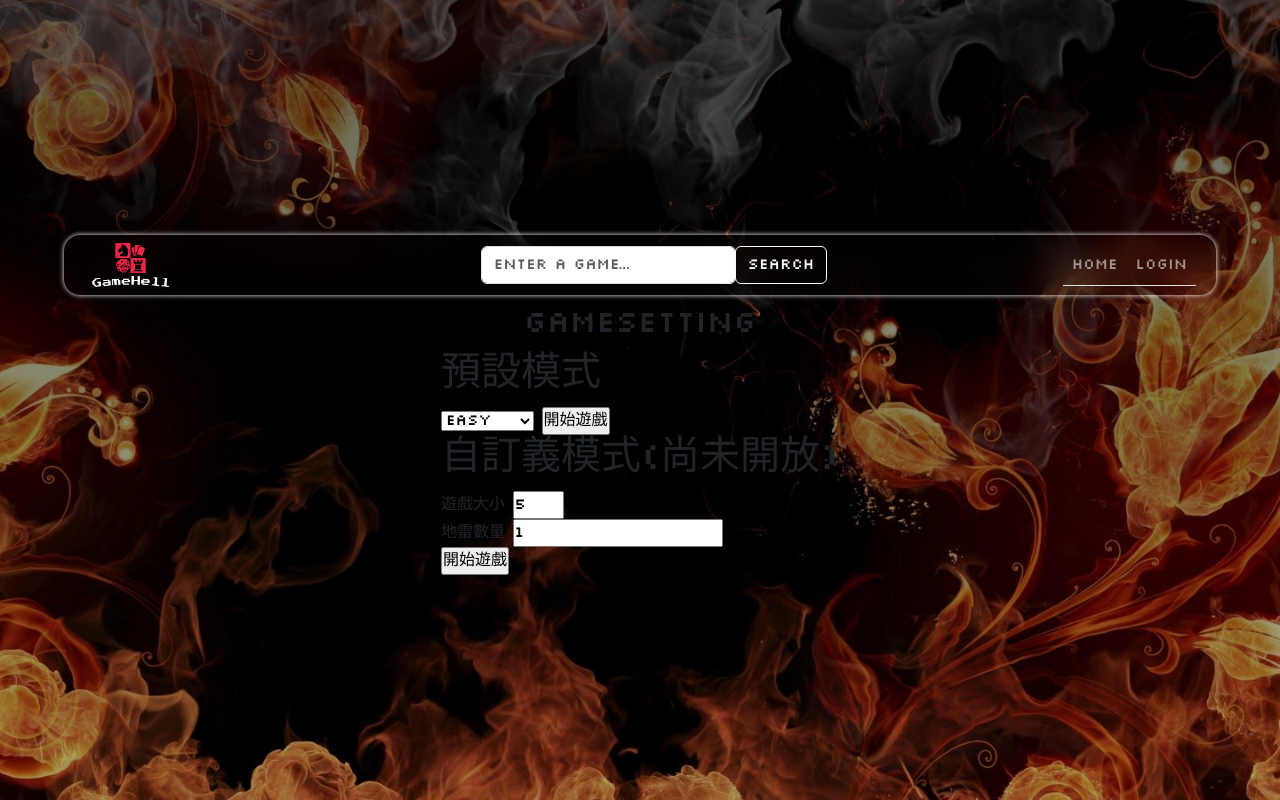
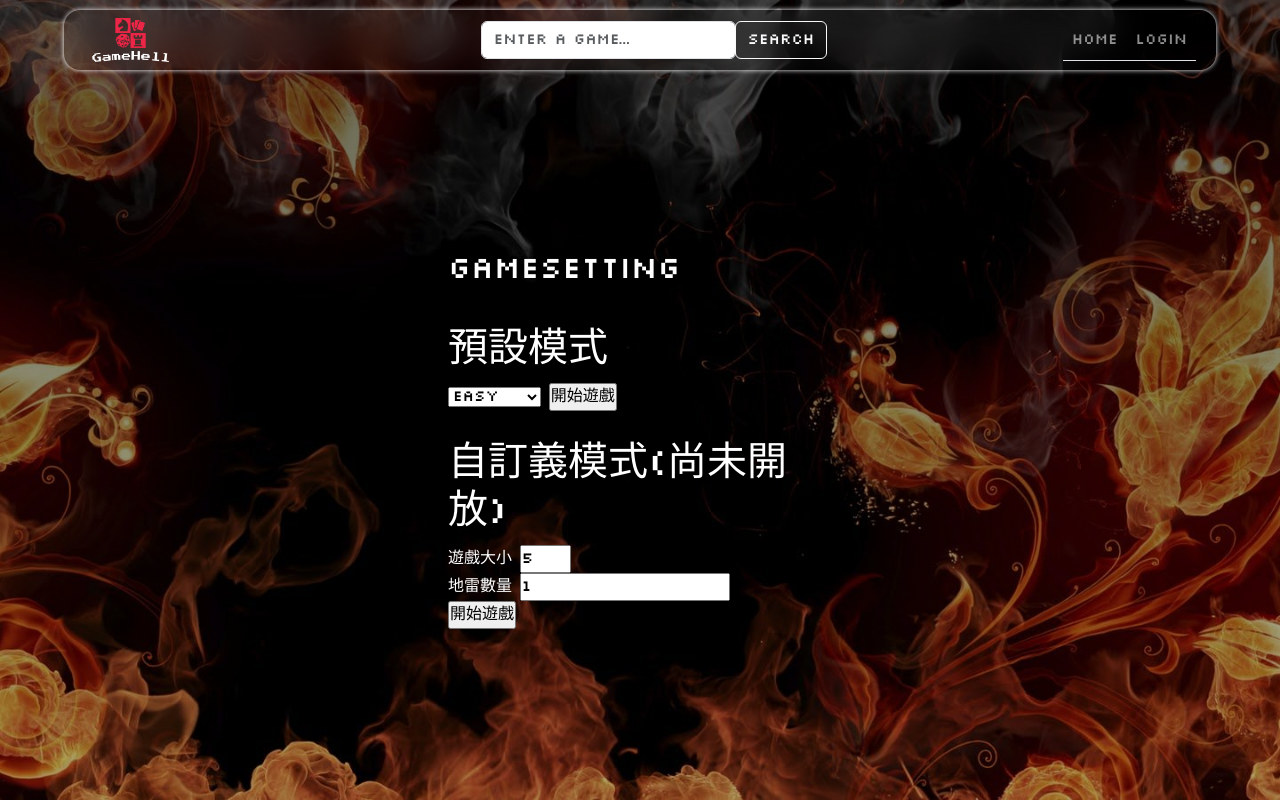
Before and after one commit to loliconriel/GameHell, a Django app: page /Minesweeper/GameSetting in a window 1280 px wide. Run offline with Django 4.2, Linux system fonts and the light colour scheme; some web fonts are replaced.

Commit message:
css(2.1.1)

```diff
--- a/GameHell/Minesweeper/templates/GameSetting.html
+++ b/GameHell/Minesweeper/templates/GameSetting.html
@@ -13,11 +13,10 @@
     {% block content%}
     <div class="containerbox">
         {{block.super}}
-        <h2>GameSetting</h2>
         <!--{% csrf_token %}--->
-        <label></label>
-        <div>
-            <div>
+        <div class="gameSetting">
+            <h2>GameSetting</h2>
+            <div class="defaultMode">
                 <h1>預設模式</h1>
                 <form action="Gaming" method="post">
                     {% csrf_token %}
@@ -26,7 +25,6 @@
                         <option value="{{value}}">{{key}}</option>
                         {%endfor%}
                     </select>
-
                     <input type="submit" value="開始遊戲" id="">
                 </form>
             </div>
--- a/GameHell/Minesweeper/templates/master.html
+++ b/GameHell/Minesweeper/templates/master.html
@@ -22,7 +22,7 @@
         <img src="/static/picture/gamehell-logo-transparent.png" class="logo">
       </div>
 
-      <form class="form-inline col-md-3">
+      <form class="form-inline col-md-3 ">
         <div class="input-group w-100">
 
           <div class="col-md-11">
@@ -36,7 +36,7 @@
         </div>
       </form>
 
-      <ul class="navbar-nav nav-tabs col-md-1.5">
+      <ul class="navbar-nav nav-tabs col-md-1.5 ">
         <li class="nav-item">
           <a class="nav-link" href="/Minesweeper">Home</a>
         </li>
--- a/GameHell/static/Minesweeper/style.css
+++ b/GameHell/static/Minesweeper/style.css
@@ -103,15 +103,10 @@ nav {
 }
 
 .gameName {
-    font-size: 56px;
     display: flex;
     align-items: end;
     justify-content: end;
     width: 100%;
-}
-
-.introduce {
-    font-size: x-large;
 }
 
 .runcontainer {
@@ -121,7 +116,7 @@ nav {
     display: flex;
     justify-content: center;
     align-items: center;
-    gap: 10%;
+    gap: 50px;
 }
 
 .startGameButton,
@@ -146,8 +141,9 @@ nav {
     background-color: #cd6300;
     box-shadow: 0px 0px 10px 5px #ff5900;
 }
+
+/*
 header {
-    /* position: fixed; */
     width: 100%;
     top: 0;
     right: 0;
@@ -160,7 +156,19 @@ header {
     gap: 20px;
     font-size: 1.6rem;
     height: 12vh;
+} */
+
+.gameSetting {
+    height: 90vh;
+    display: flex;
+    align-items: start;
+    justify-content: center;
+    color: #fff;
+    width: 30%;
+    flex-direction: column;
+    gap: 30px;
 }
+
 .pinline {
     display: inline;
 }
@@ -181,9 +189,11 @@ header {
     font-size: 0px;
 
 }
-.block:hover{
+
+.block:hover {
     background-color: gray;
 }
+
 .mark {
     background-color: red;
 }
@@ -198,9 +208,9 @@ header {
 
 }
 
-.JumpScreen {
+/* .JumpScreen {
 
-}
+} */
 
 .popup {
     display: none;
```
Also changed, not shown: GameHell/Minesweeper/templates/Main.html (+4 -3 lines).
